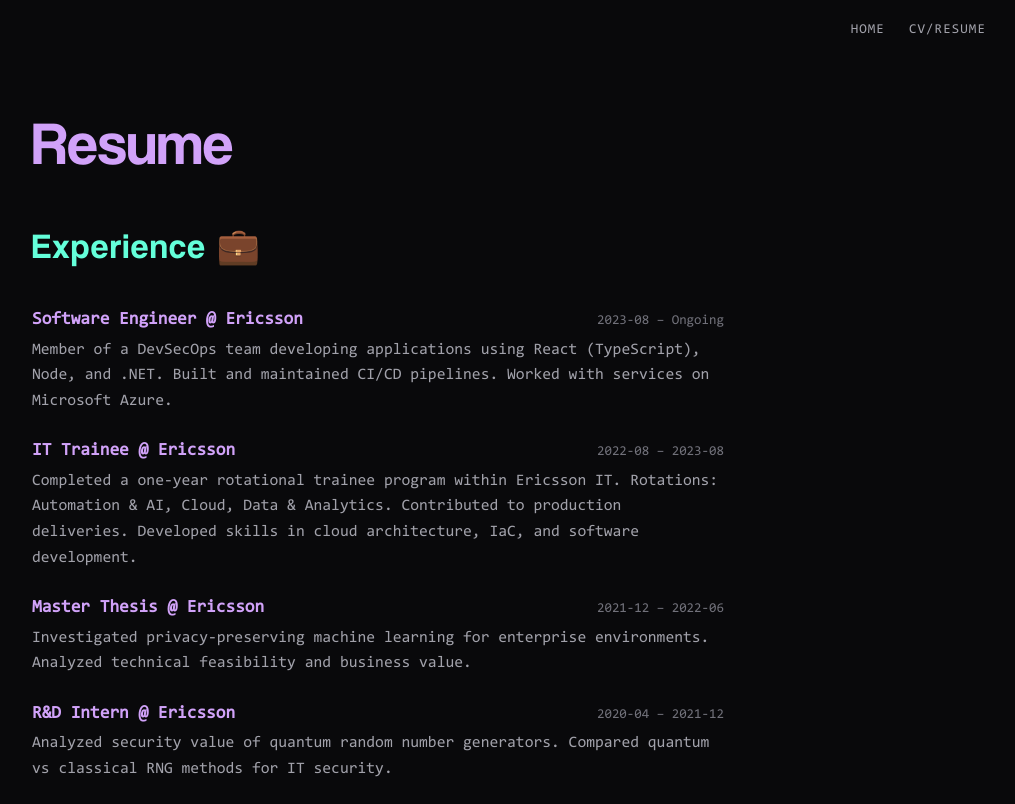
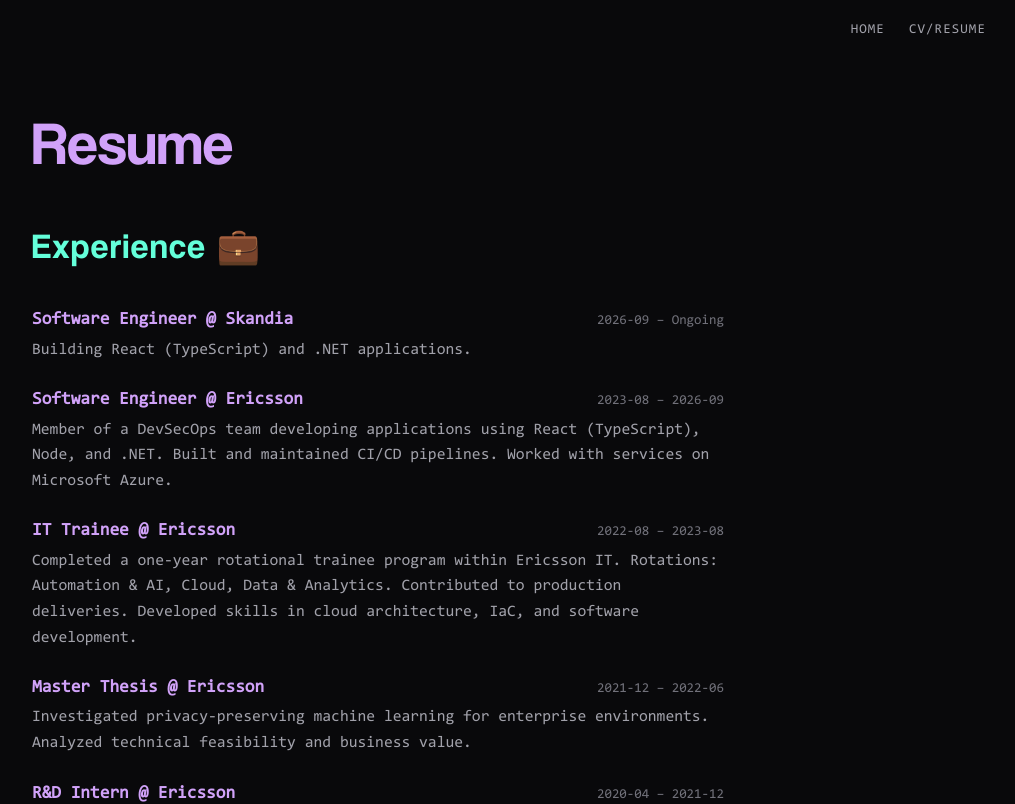
Before and after one commit to taaage/portfolio-client, a React (Vite) app: page /resume in a window 1280 px wide. Shown: the top 804 px of the page, without its empty margins (262-1277 px from the left). Built offline with nearby package versions, Linux system fonts and the light colour scheme; no server answers.

Commit message:
add: new role to cv

```diff
--- a/src/components/Resume/Resume.tsx
+++ b/src/components/Resume/Resume.tsx
@@ -12,8 +12,16 @@
 
         <div className="resume-item">
           <div className="resume-item-header">
+            <h3>Software Engineer @ Skandia</h3>
+            <span className="resume-date">2026-09 – Ongoing</span>
+          </div>
+          <p>Building React (TypeScript) and .NET applications.</p>
+        </div>
+
+        <div className="resume-item">
+          <div className="resume-item-header">
             <h3>Software Engineer @ Ericsson</h3>
-            <span className="resume-date">2023-08 – Ongoing</span>
+            <span className="resume-date">2023-08 – 2026-09</span>
           </div>
           <p>
             Member of a DevSecOps team developing applications using React
```
